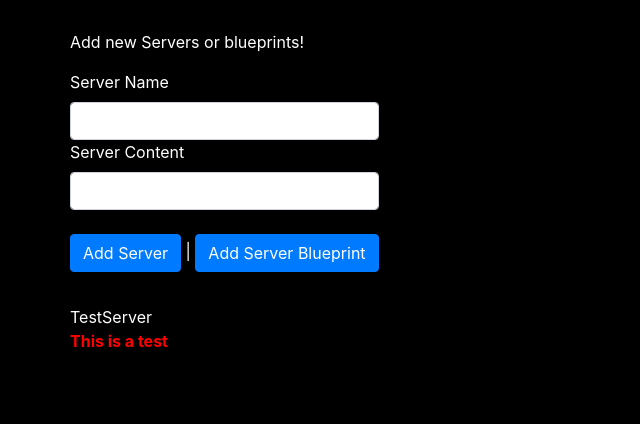
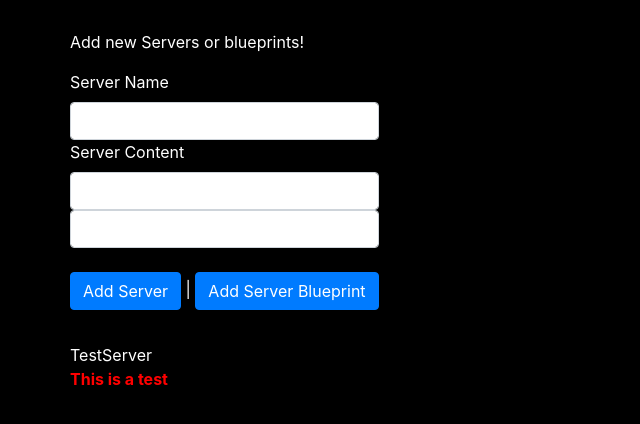
Before and after one commit to franciscovaz/course-project-angular, an Angular app: page / in a window 1280 px wide. Shown: the top 424 px of the page, without its empty margins (0-640 px from the left). Built offline with nearby package versions, Linux system fonts and the light colour scheme.

Commit message:
removing console log

```diff
--- a/src/app/cockpit/cockpit.component.html
+++ b/src/app/cockpit/cockpit.component.html
@@ -7,6 +7,7 @@
     <label>Server Content</label>
     <!-- <input type="text" class="form-control" [(ngModel)]="newServerContent"> -->
     <input type="text" class="form-control" #serverContentInput>
+    <input type="text" class="form-control" #serverContentInput>
     <br>
     <button class="btn btn-primary" (click)="onAddServer(serverNameInput)">Add Server</button>
     | <button class="btn btn-primary" (click)="onAddBlueprint(serverNameInput)">Add Server Blueprint</button>
--- a/src/app/cockpit/cockpit.component.ts
+++ b/src/app/cockpit/cockpit.component.ts
@@ -13,6 +13,7 @@ export class CockpitComponent implements OnInit {
   serverElements = [];
   // newServerContent = '';
   @ViewChild('serverContentInput', { static: true }) serverContentInput : ElementRef;
+  @ViewChild('serverContentInput', {static: true}) serverContentInput2: ElementRef;
 
   // Getting acces to the template & DOM with @ViewChild
 
@@ -22,7 +23,6 @@ export class CockpitComponent implements OnInit {
   }
 
   onAddServer(inputName: HTMLInputElement) {
-    console.log(this.serverContentInput.nativeElement.value);
     this.serverCreated.emit({
       serverName: inputName.value,
       serverContent: this.serverContentInput.nativeElement.value
```
